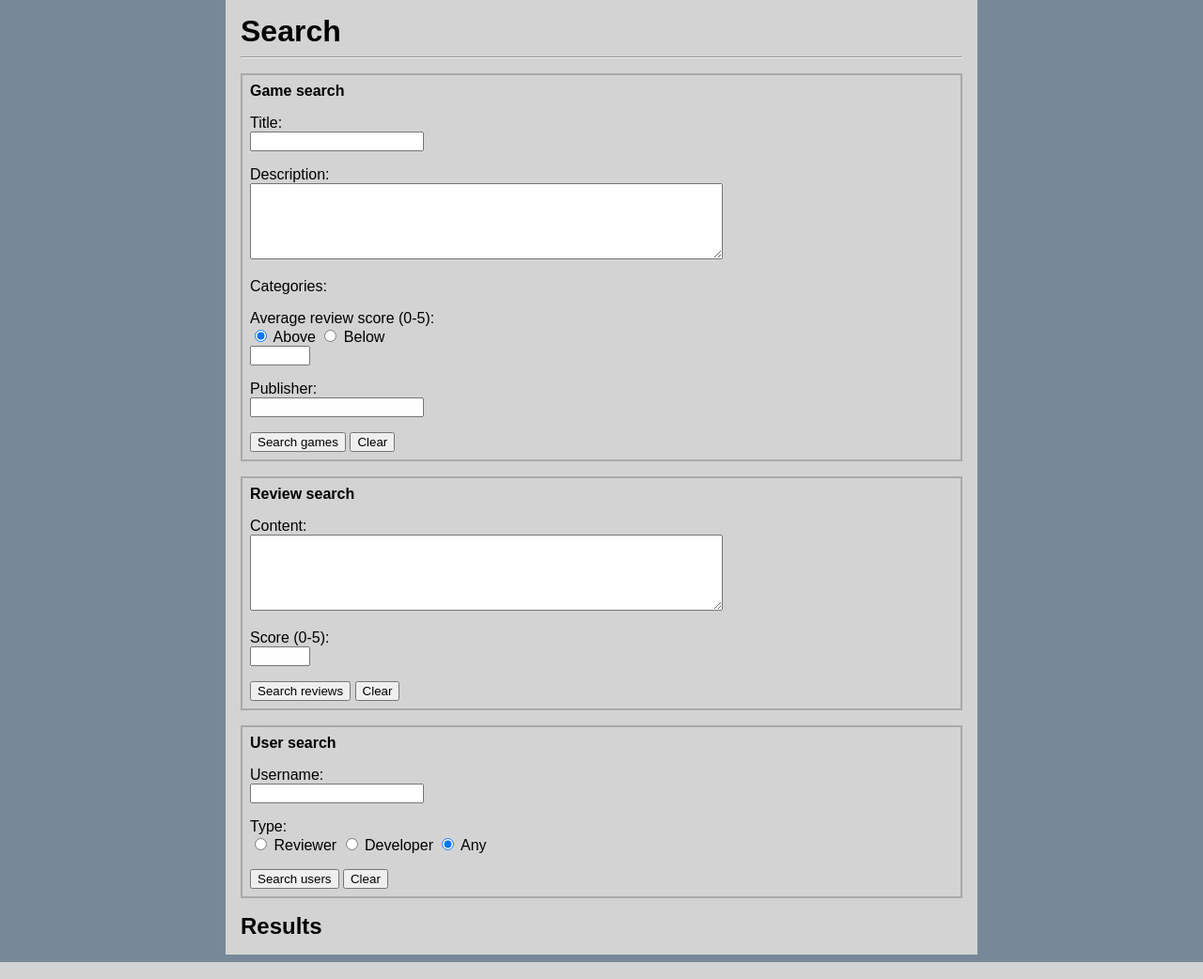
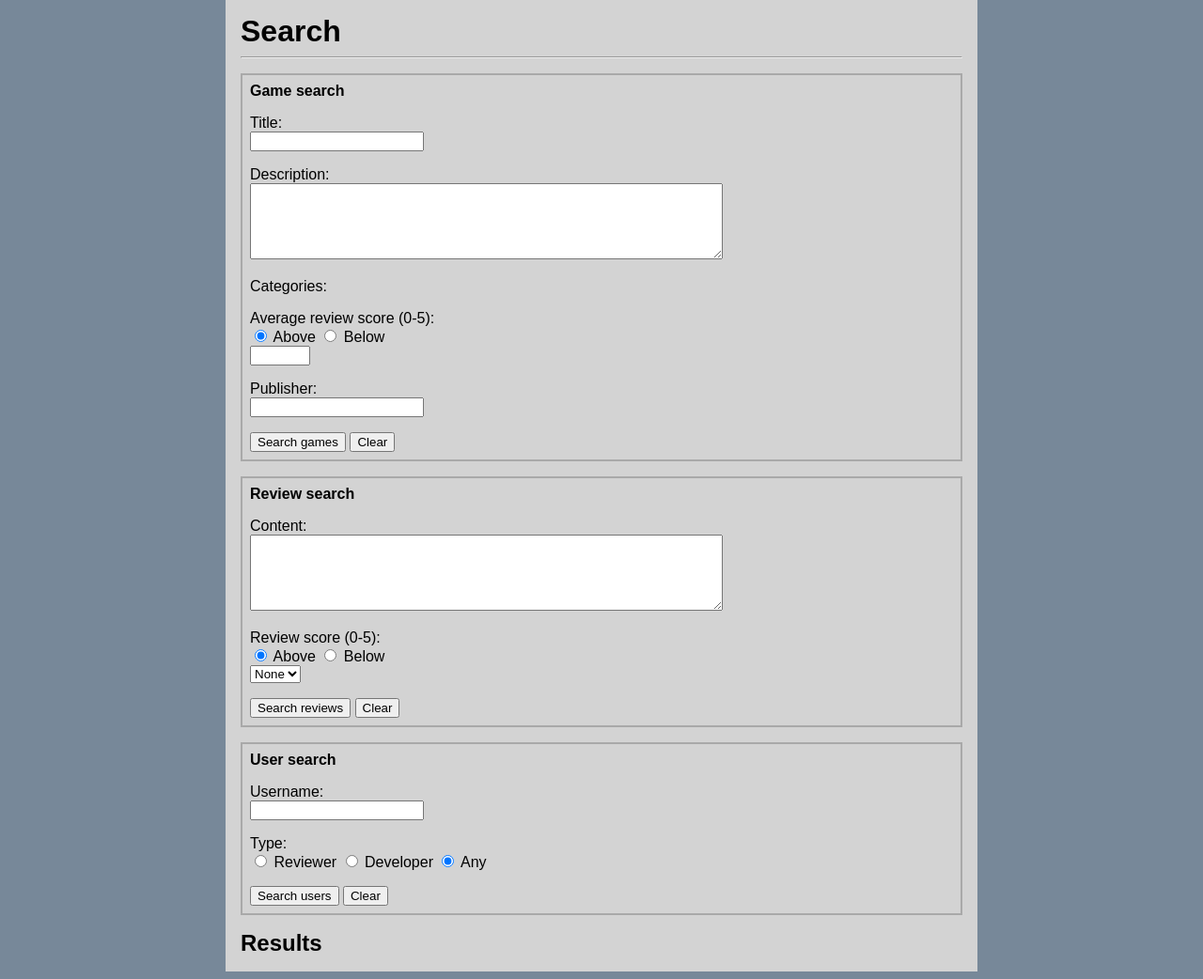
Before and after one commit to ChrisKK04/game-website, a Flask app: page /search in a window 1280 px wide. Shown: the part 128-1170 px from the top of the page at 94% size. Run offline with Flask 3, Linux system fonts and the light colour scheme; data that the repository does not hold is empty.

Commit message:
Replace the review search score value field with a drop-down menu

```diff
--- a/forum.py
+++ b/forum.py
@@ -1,4 +1,3 @@
-# module for fetching and editing data
 import db
 
 # this global variable changes the default sql time zone from UTC+0 to UTC+3
--- a/templates/search.html
+++ b/templates/search.html
@@ -75,10 +75,21 @@
     </p>
 
     <p>
-      <label for="review_score">Score (0-5)</label>: <br />
-      <input id="review_score" type="number" name="review_score" min="0" max="5" step="0.1" />
+      <label for="review_score">Review score (0-5)</label>: <br />
+      <input id="review_above" type="radio" name="review_score_type" value="0" checked />
+      <label for="review_above">Above</label>
+      <input id="review_below" type="radio" name="review_score_type" value="1" />
+      <label for="review_below">Below</label>
+      <br />
+      <select id="review_score" name="review_score">
+        <option value="0" selected >None</option>
+        <option value="1">1</option>
+        <option value="2">2</option>
+        <option value="3">3</option>
+        <option value="4">4</option>
+        <option value="5">5</option>
+      </select>
     </p>
-
 
     <input type="hidden" name="search_type" value="review_search" />
     <input type="submit" value="Search reviews" />
```
Also changed, not shown: searching.py (+6 -18 lines).
